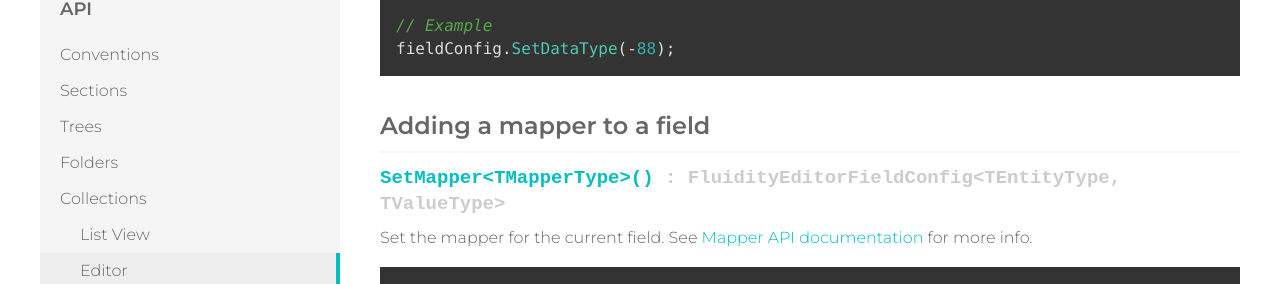
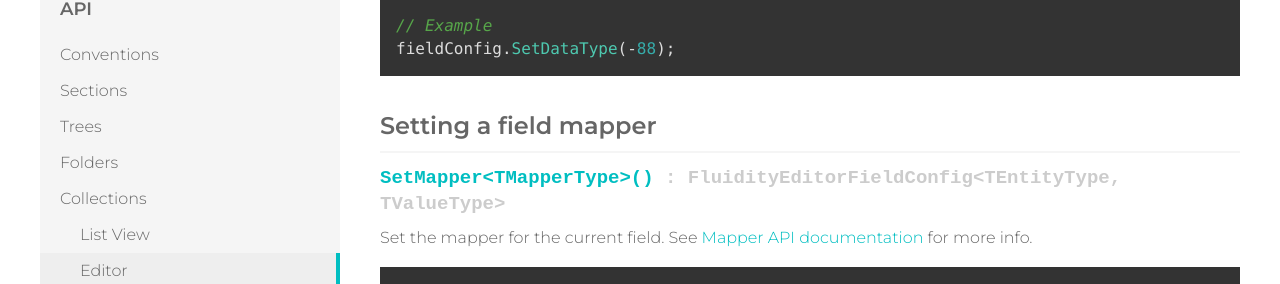
Before and after one commit to mattbrailsford/umbraco-fluidity, a Jekyll site: the page built from docs/_pages/02-api-04-collections-01-editor.md, in a window 1280 px wide and 900 px high, scrolled down 2810 px. Shown: the part 149-433 px from the top of the window. Built offline with Jekyll 4.4.1, drawn with Linux system fonts in a browser that asks for light colours.

Commit message:
Wording change

`````diff
--- a/docs/_pages/02-api-04-collections-01-editor.md
+++ b/docs/_pages/02-api-04-collections-01-editor.md
@@ -134,7 +134,7 @@ Set the data type of the current field to the Umbraco data type with the given i
 fieldConfig.SetDataType(-88);
 ````
 
-### Adding a mapper to a field
+### Setting a field mapper
 {: .mt}
 
 #### SetMapper&lt;TMapperType&gt;() *: FluidityEditorFieldConfig&lt;TEntityType, TValueType&gt;*
`````
